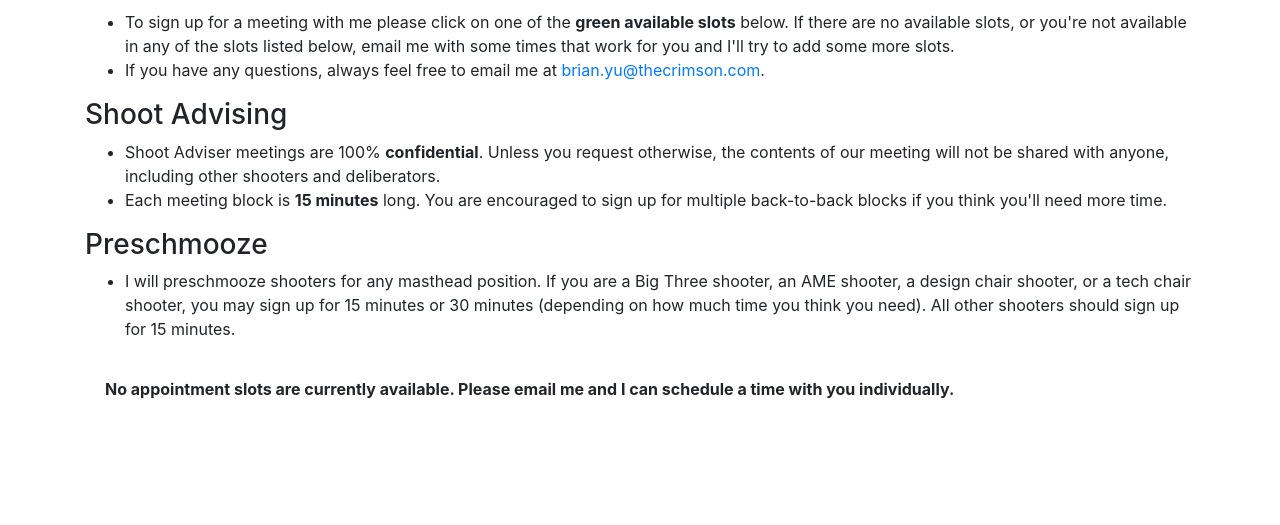
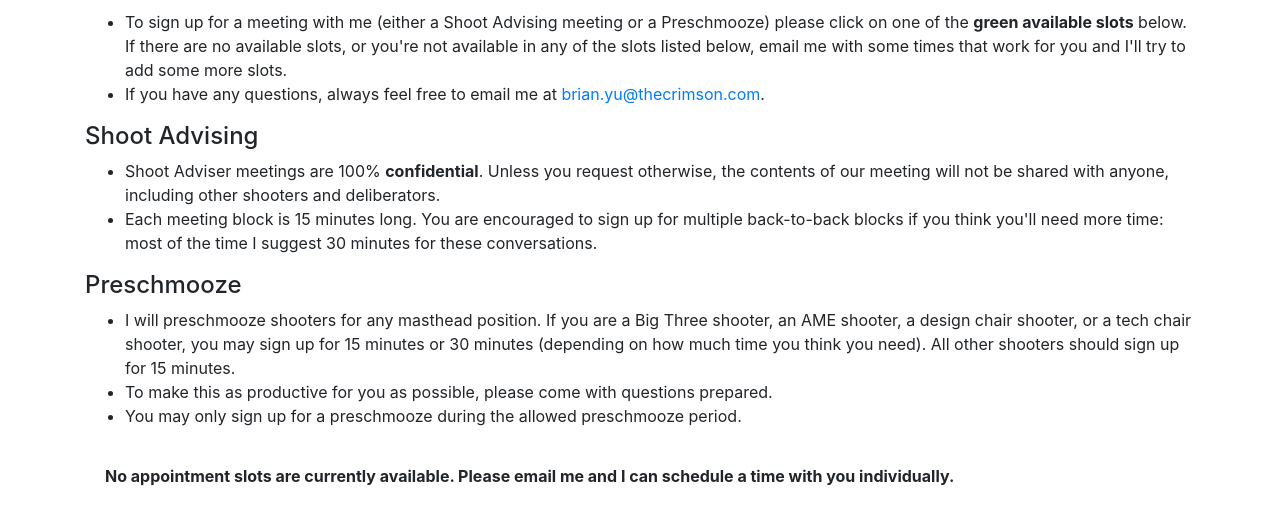
Before and after one commit to brianyu28/shoot, a Flask app: page / in a window 1280 px wide. Shown: the part 56-581 px from the top of the page. Run offline with Flask 2, Linux system fonts and the light colour scheme; data that the repository does not hold is empty; some libraries are stand-ins or nearby versions.

Commit message:
New rules

```diff
--- a/templates/index.html
+++ b/templates/index.html
@@ -17,7 +17,7 @@
             <div class="instructions">
                 <ul>
                     <li>
-                        To sign up for a meeting with me
+                        To sign up for a meeting with me (either a Shoot Advising meeting or a Preschmooze)
                         please click on one of the <b>green available slots</b> below.
                         If there are no available slots, or you're not available in any of the slots listed below,
                         email me with some times that work for you and I'll try to add some more slots.
@@ -26,24 +26,32 @@
                         If you have any questions, always feel free to email me at <a href="mailto:brian.yu@thecrimson.com">brian.yu@thecrimson.com</a>.
                     </li>
                 </ul>
-                <h3>Shoot Advising</h3>
+                <h4>Shoot Advising</h4>
                 <ul>
                     <li>
                         Shoot Adviser meetings are 100% <b>confidential</b>. Unless you request otherwise, the contents of our meeting
                         will not be shared with anyone, including other shooters and deliberators.
                     </li>
                     <li>
-                        Each meeting block is <b>15 minutes</b> long.
-                        You are encouraged to sign up for multiple back-to-back blocks if you think you'll need more time.
+                        Each meeting block is 15 minutes long.
+                        You are encouraged to sign up for multiple back-to-back blocks if you think you'll need more time:
+                        most of the time I suggest 30 minutes for these conversations.
                     </li>
                 </ul>
-                <h3>Preschmooze</h3>
+                <h4>Preschmooze</h4>
                 <ul>
                     <li>
                         I will preschmooze shooters for any masthead position. If you are a Big Three shooter, an AME shooter, a design chair shooter,
                         or a tech chair shooter, you may sign up for 15 minutes or 30 minutes (depending on how much time you think you need).
                         All other shooters should sign up for 15 minutes.
                     </li>
+                    <li>
+                        To make this as productive for you as possible, please come with questions prepared.
+                    </li>
+                    <li>
+                        You may only sign up for a preschmooze during the allowed preschmooze period.
+                    </li>
+
                 </ul>
             </div>
             <div id="appt-confirm" class="alert alert-primary" style="display:none;" role="alert">
```
